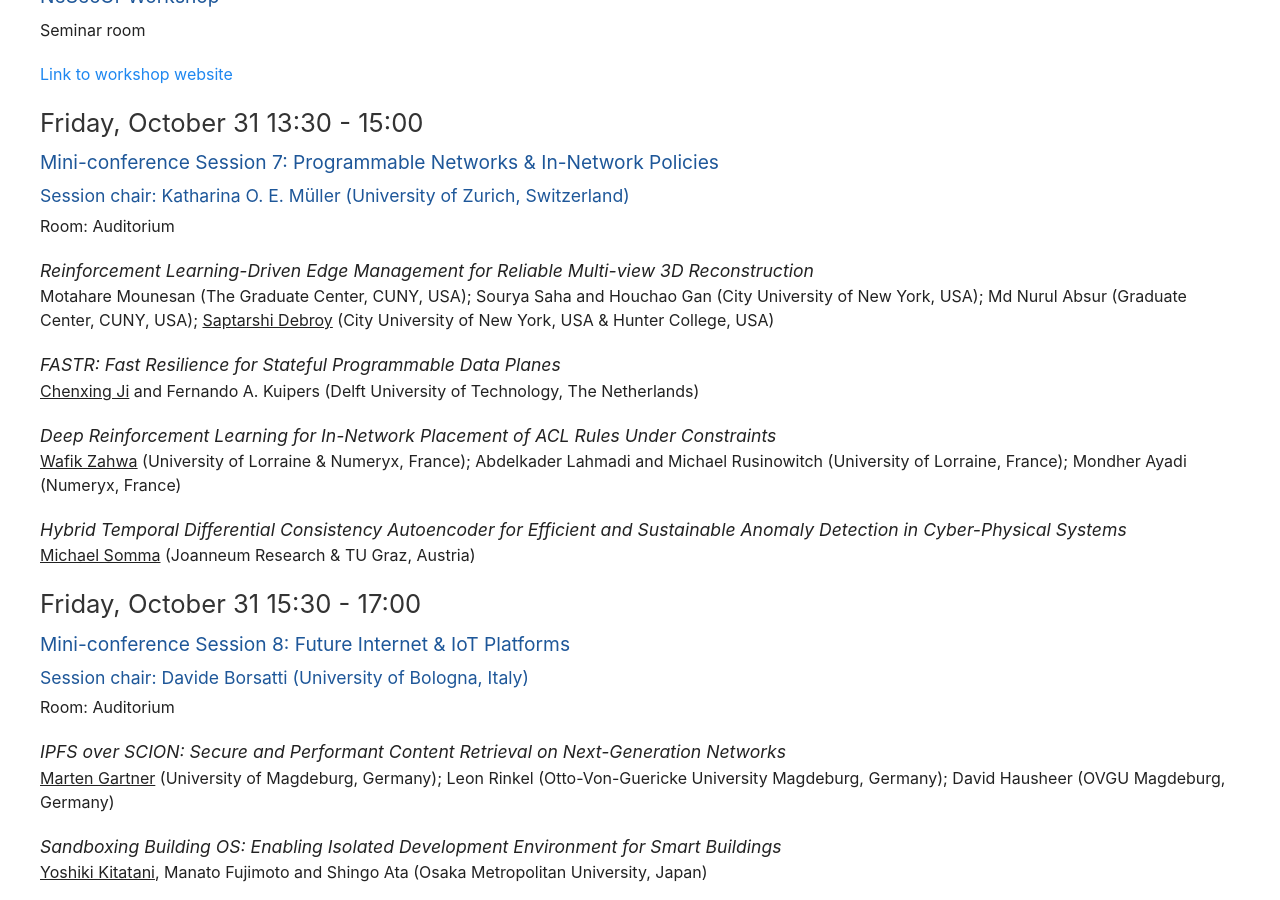
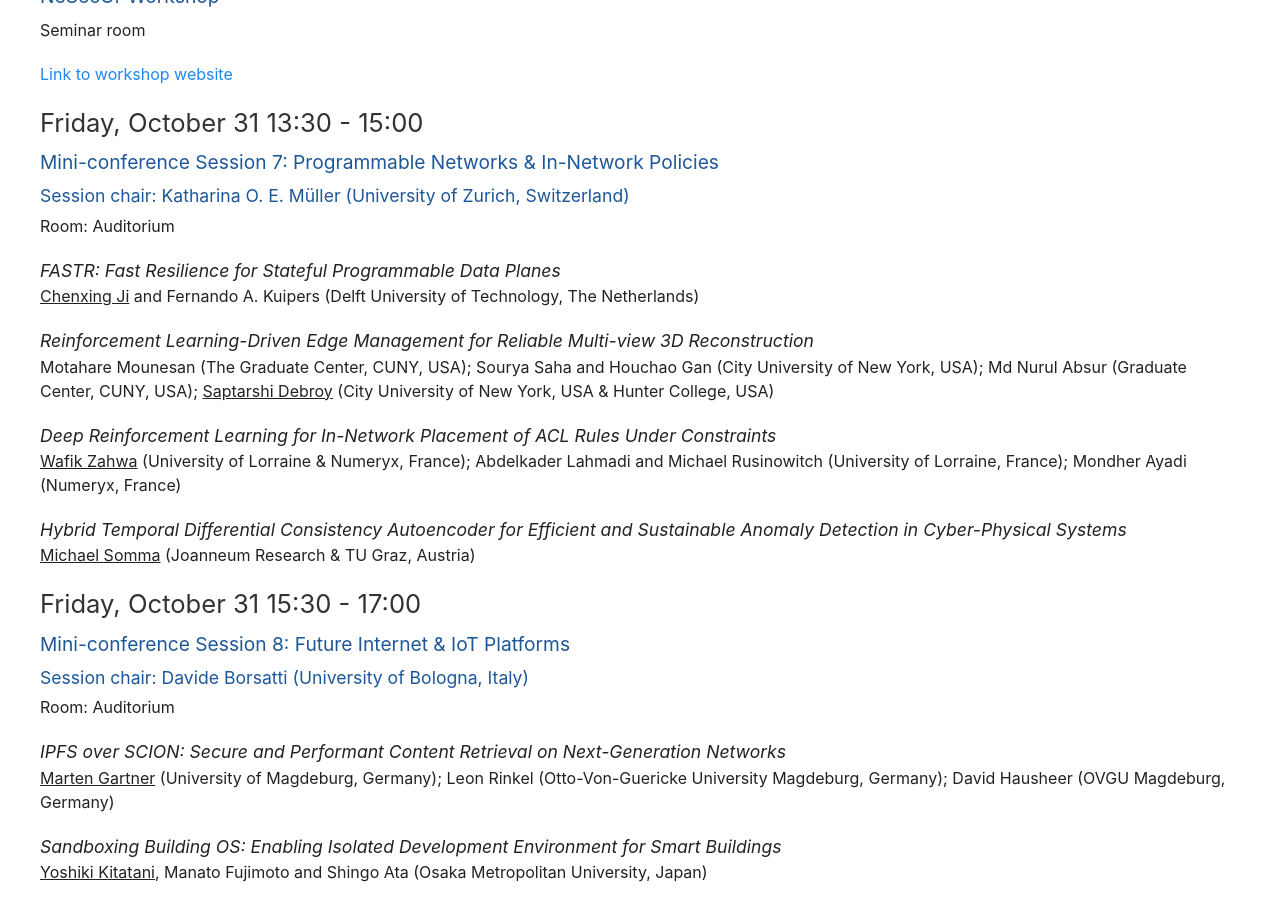
Before and after one commit to stuartclayman/cnsm-2025-website, a Jekyll site: the page built from program.html, in a window 1280 px wide and 900 px high, scrolled down 14570 px. Built offline with Jekyll 4.4.1, drawn with Linux system fonts in a browser that asks for light colours; nearby versions of some CDN libraries.

Commit message:
Program updated once again

```diff
--- a/program.html
+++ b/program.html
@@ -603,11 +603,11 @@ title: Program
 
         <div>Room: Auditorium</div>
 
+        <p><span class="cnsm-theme">FASTR: Fast Resilience for Stateful Programmable Data Planes</span><br/>
+        <u>Chenxing Ji</u> and Fernando A. Kuipers (Delft University of Technology, The Netherlands)</p>
+
         <p><span class="cnsm-theme">Reinforcement Learning-Driven Edge Management for Reliable Multi-view 3D Reconstruction</span><br/>
         Motahare Mounesan (The Graduate Center, CUNY, USA); Sourya Saha and Houchao Gan (City University of New York, USA); Md Nurul Absur (Graduate Center, CUNY, USA); <u>Saptarshi Debroy</u> (City University of New York, USA & Hunter College, USA)</p>
-
-        <p><span class="cnsm-theme">FASTR: Fast Resilience for Stateful Programmable Data Planes</span><br/>
-        <u>Chenxing Ji</u> and Fernando A. Kuipers (Delft University of Technology, The Netherlands)</p>
 
         <p><span class="cnsm-theme">Deep Reinforcement Learning for In-Network Placement of ACL Rules Under Constraints</span><br/>
         <u>Wafik Zahwa</u> (University of Lorraine & Numeryx, France); Abdelkader Lahmadi and Michael Rusinowitch (University of Lorraine, France); Mondher Ayadi (Numeryx, France)</p>
```
